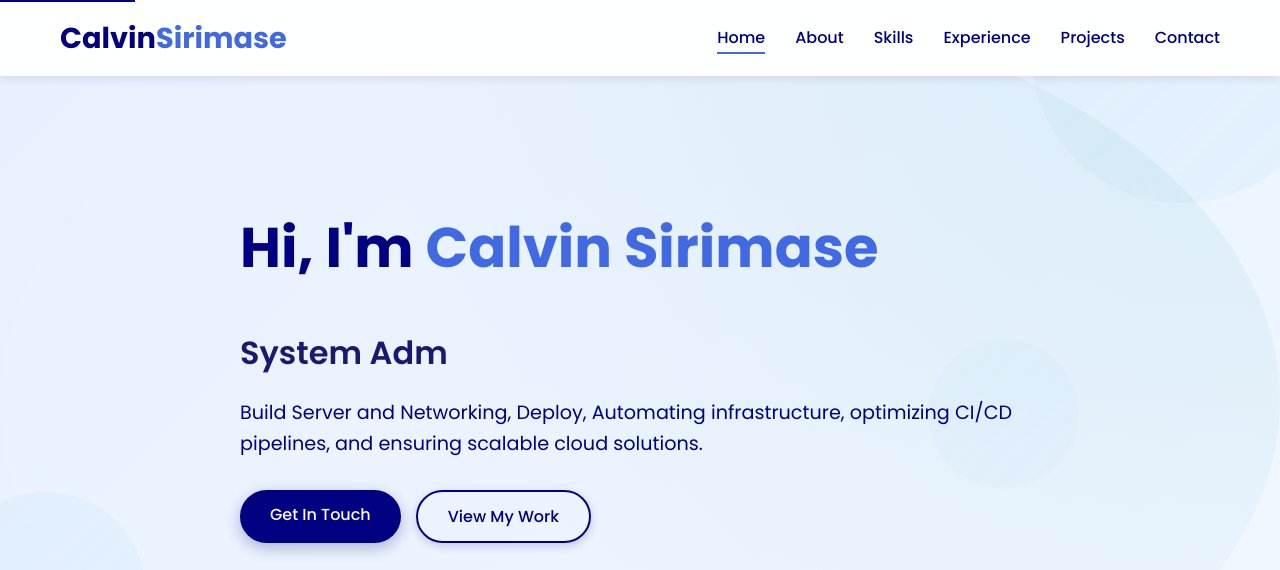
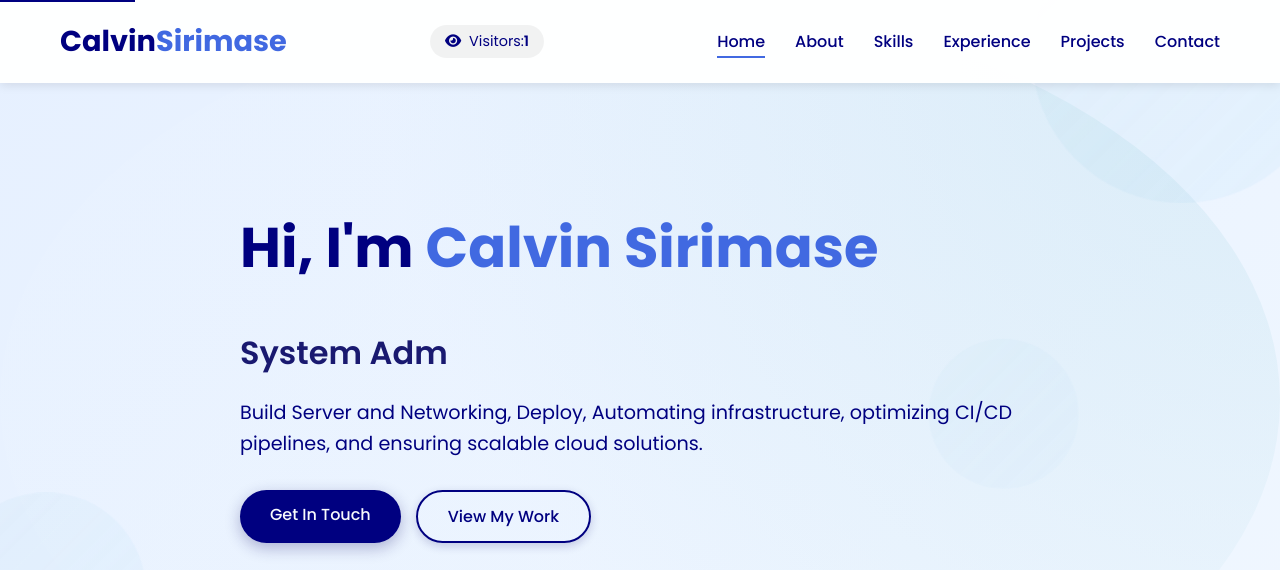
Before and after one commit to calvin-sirimase/my-portfolio, a plain HTML site: page index.html in a window 1280 px wide. Shown: the top 570 px of the page. Drawn offline with nearby package versions, Linux system fonts and the light colour scheme.

Commit message:
add-visitor

```diff
--- /dev/null
+++ b/css/visitor-counter.css
@@ -0,0 +1,29 @@
+.visitor-counter-container {
+    display: flex;
+    align-items: center;
+    justify-content: center;
+    margin: 10px 0;
+    padding: 5px 15px;
+    background-color: rgba(0, 0, 0, 0.05);
+    border-radius: 20px;
+    font-size: 0.9rem;
+    color: var(--text-color);
+}
+
+.visitor-counter-container i {
+    margin-right: 8px;
+    color: var(--primary-color);
+}
+
+.visitor-counter-container span {
+    font-weight: 600;
+    color: var(--primary-color);
+}
+
+/* Mobile styles */
+@media (max-width: 767px) {
+    .visitor-counter-container {
+        padding: 4px 12px;
+        font-size: 0.8rem;
+    }
+}
--- a/index.html
+++ b/index.html
@@ -23,6 +23,7 @@
     <link rel="stylesheet" href="css/fix-overflow.css">
     <link rel="stylesheet" href="css/mobile-home-fix.css">
     <link rel="stylesheet" href="css/navbar-fix.css">
+    <link rel="stylesheet" href="css/visitor-counter.css">
     <link rel="stylesheet" href="https://cdnjs.cloudflare.com/ajax/libs/font-awesome/6.4.0/css/all.min.css">
     <link href="https://fonts.googleapis.com/css2?family=Poppins:wght@300;400;500;600;700&display=swap" rel="stylesheet">
     <!-- GSAP for advanced animations -->
@@ -49,6 +50,10 @@
         <div class="container">
             <div class="logo">
                 <a href="#home">Calvin<span>Sirimase</span></a>
+            </div>
+            <div class="visitor-counter-container">
+                <i class="fas fa-eye"></i>
+                Visitors: <span id="visitor-counter">0</span>
             </div>
             <div class="menu-toggle">
                 <i class="fas fa-bars"></i>
@@ -854,6 +859,7 @@
     <script src="js/section-transitions.js"></script>
     <script src="js/social-fix.js"></script>
     <script src="js/mobile-fixes.js"></script>
+    <script src="js/visitor-counter.js"></script>
     <script>
     // Fix for mobile sections visibility
     document.addEventListener('DOMContentLoaded', function() {
--- /dev/null
+++ b/js/visitor-counter.js
@@ -0,0 +1,38 @@
+// Visitor Counter Script
+document.addEventListener('DOMContentLoaded', function() {
+    // Function to update visitor count
+    function updateVisitorCount() {
+        // Check if we can use localStorage
+        if (typeof(Storage) !== "undefined") {
+            // Get current count from localStorage
+            let visitorCount = localStorage.getItem('visitorCount');
+
+            // If first visit or count doesn't exist
+            if (!visitorCount) {
+                visitorCount = 1;
+            } else {
+                // Check if this is a new session
+                const lastVisit = localStorage.getItem('lastVisit');
+                const currentTime = new Date().getTime();
+
+                // If last visit was more than 30 minutes ago or doesn't exist, count as new visit
+                if (!lastVisit || (currentTime - lastVisit) > 30 * 60 * 1000) {
+                    visitorCount = parseInt(visitorCount) + 1;
+                }
+            }
+
+            // Update localStorage
+            localStorage.setItem('visitorCount', visitorCount);
+            localStorage.setItem('lastVisit', new Date().getTime());
+
+            // Update the counter display
+            const counterElement = document.getElementById('visitor-counter');
+            if (counterElement) {
+                counterElement.textContent = visitorCount;
+            }
+        }
+    }
+
+    // Call the function to update count
+    updateVisitorCount();
+});
```
